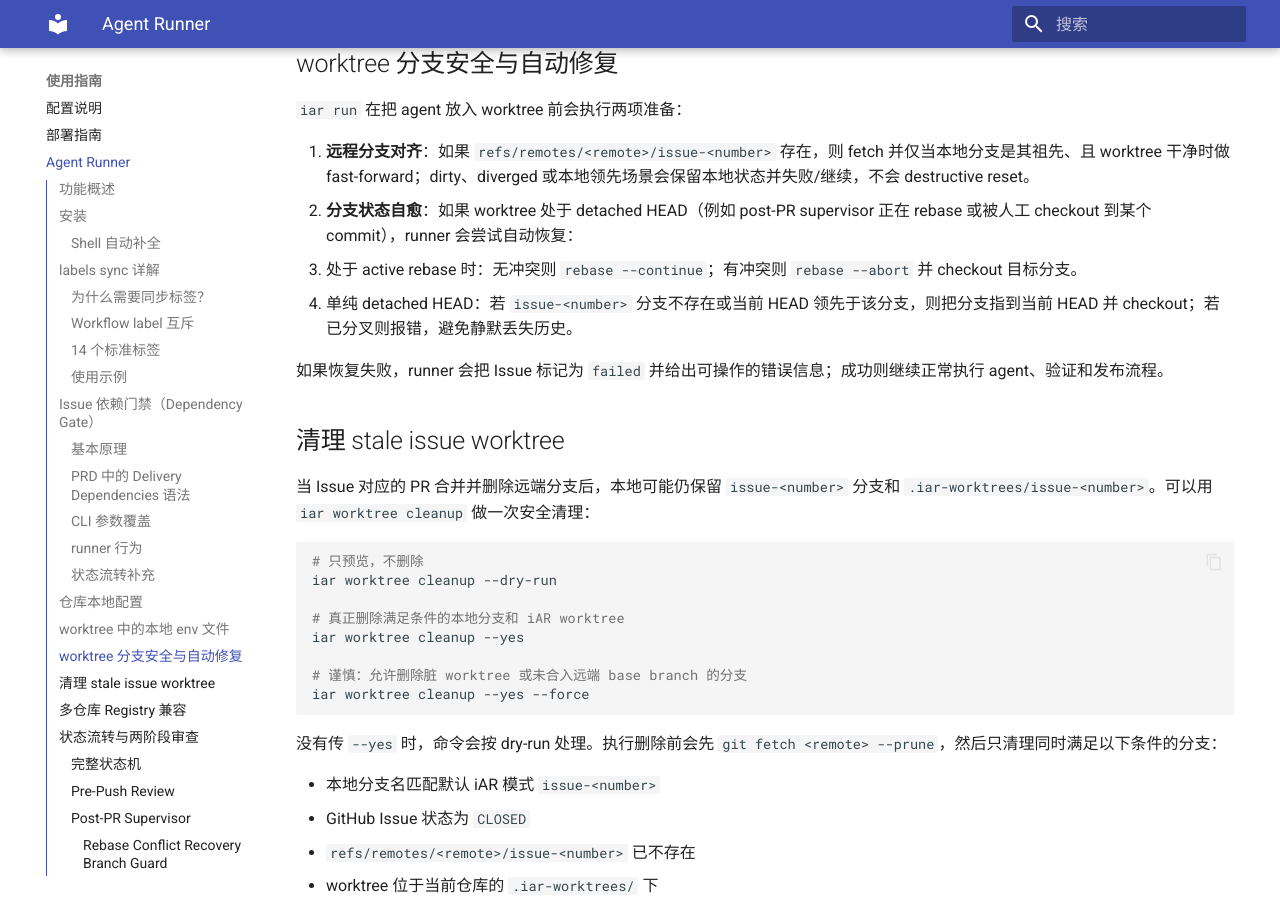
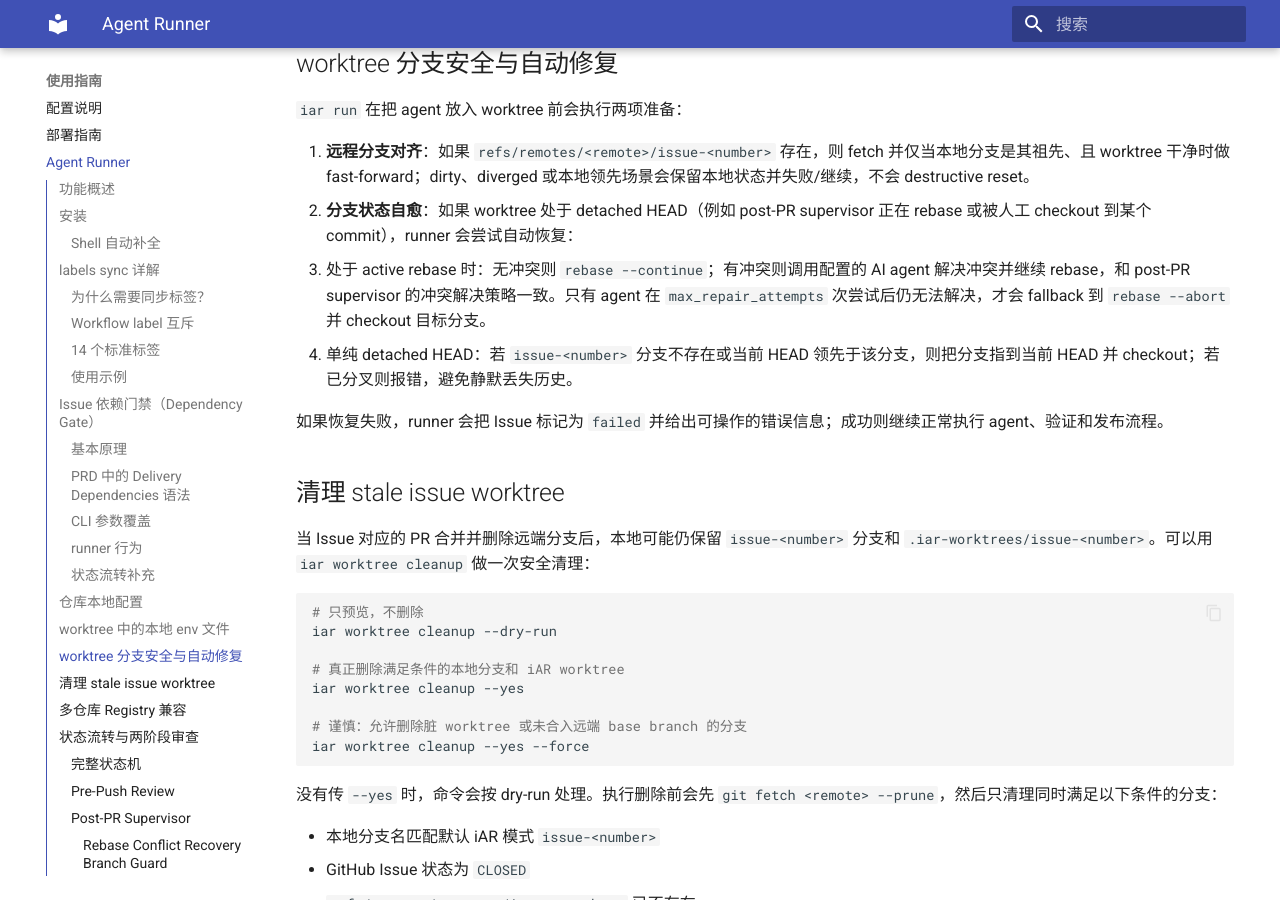
Before and after one commit to zata-zhangtao/keda, an MkDocs documentation site: the page built from docs/guides/agent-runner.md, in a window 1280 px wide and 900 px high, scrolled down 9939 px. Built offline with MkDocs 1.6.1 and Material for MkDocs 9.7.7, drawn with Linux system fonts in a browser that asks for light colours.

Commit message:
docs(agent-runner): document agent-driven conflict resolution during worktree healing

```diff
--- a/docs/guides/agent-runner.md
+++ b/docs/guides/agent-runner.md
@@ -416,7 +416,7 @@ include_diff_stat = true
 
 1. **远程分支对齐**：如果 `refs/remotes/<remote>/issue-<number>` 存在，则 fetch 并仅当本地分支是其祖先、且 worktree 干净时做 fast-forward；dirty、diverged 或本地领先场景会保留本地状态并失败/继续，不会 destructive reset。
 2. **分支状态自愈**：如果 worktree 处于 detached HEAD（例如 post-PR supervisor 正在 rebase 或被人工 checkout 到某个 commit），runner 会尝试自动恢复：
-   - 处于 active rebase 时：无冲突则 `rebase --continue`；有冲突则 `rebase --abort` 并 checkout 目标分支。
+   - 处于 active rebase 时：无冲突则 `rebase --continue`；有冲突则调用配置的 AI agent 解决冲突并继续 rebase，和 post-PR supervisor 的冲突解决策略一致。只有 agent 在 `max_repair_attempts` 次尝试后仍无法解决，才会 fallback 到 `rebase --abort` 并 checkout 目标分支。
    - 单纯 detached HEAD：若 `issue-<number>` 分支不存在或当前 HEAD 领先于该分支，则把分支指到当前 HEAD 并 checkout；若已分叉则报错，避免静默丢失历史。
 
 如果恢复失败，runner 会把 Issue 标记为 `failed` 并给出可操作的错误信息；成功则继续正常执行 agent、验证和发布流程。
```
